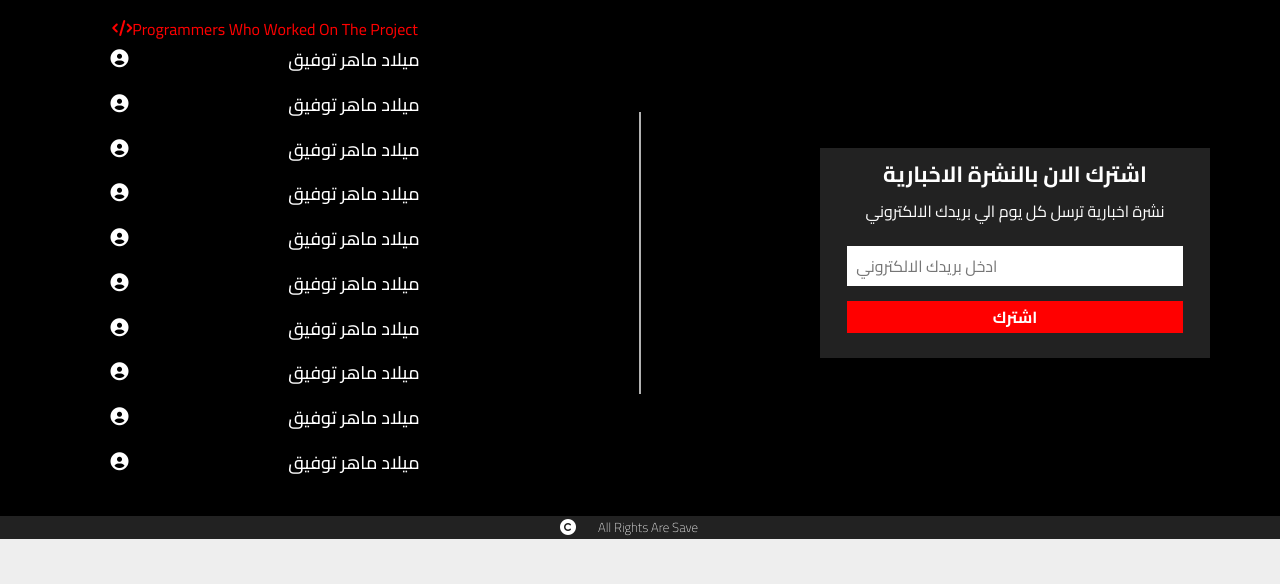
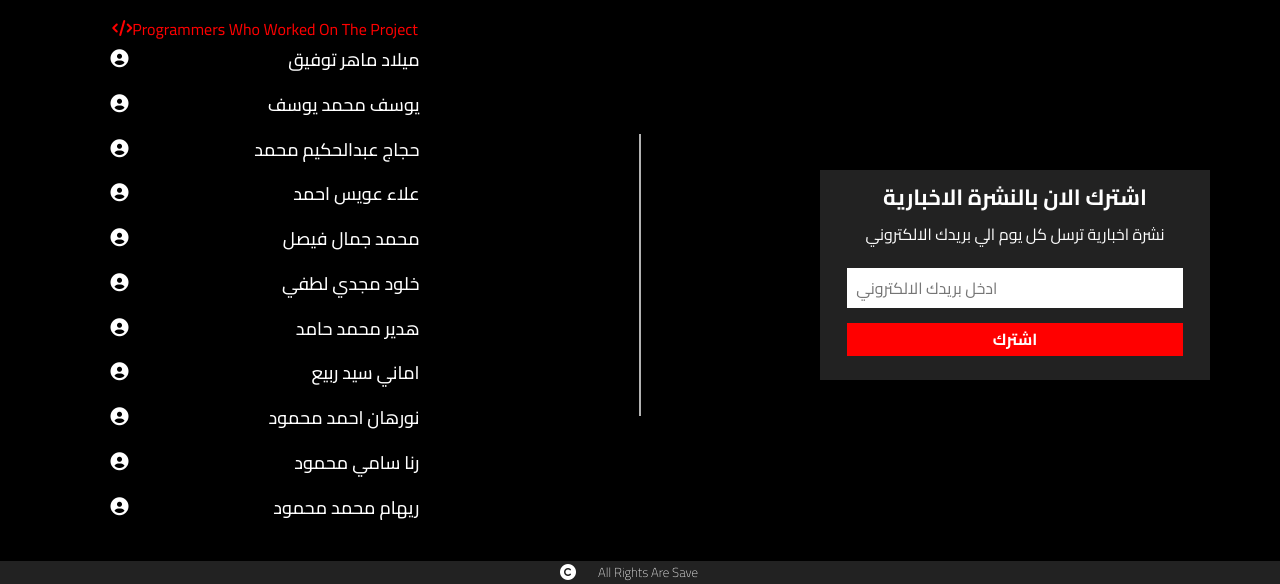
Before and after one commit to meladmaher/TGNEWS, a plain HTML site: page index.html in a window 1280 px wide. Shown: the part 3374-3958 px from the top of the page. Before the commit the page ends 3913 px from the top, so only its background shows below. Drawn offline with Linux system fonts and the light colour scheme.

Commit message:
Update index.html

```diff
--- a/index.html
+++ b/index.html
@@ -25,7 +25,7 @@
   <link rel="preconnect" href="https://fonts.gstatic.com" crossorigin>
   <link href="https://fonts.googleapis.com/css2?family=Cairo:wght@200;300;400;500;600;700;800;900;1000&display=swap"
     rel="stylesheet">
-  <title>News</title>
+  <title>TG News</title>
 </head>
 
 <body>
@@ -438,15 +438,17 @@
           </div>
           <div class="TheNAme">
             <h1> <i class="fa-solid fa-circle-user"></i>ميلاد ماهر توفيق</h1>
-            <h1> <i class="fa-solid fa-circle-user"></i>ميلاد ماهر توفيق</h1>
-            <h1> <i class="fa-solid fa-circle-user"></i>ميلاد ماهر توفيق</h1>
-            <h1> <i class="fa-solid fa-circle-user"></i>ميلاد ماهر توفيق</h1>
-            <h1> <i class="fa-solid fa-circle-user"></i>ميلاد ماهر توفيق</h1>
-            <h1> <i class="fa-solid fa-circle-user"></i>ميلاد ماهر توفيق</h1>
-            <h1> <i class="fa-solid fa-circle-user"></i>ميلاد ماهر توفيق</h1>
-            <h1> <i class="fa-solid fa-circle-user"></i>ميلاد ماهر توفيق</h1>
-            <h1> <i class="fa-solid fa-circle-user"></i>ميلاد ماهر توفيق</h1>
-            <h1> <i class="fa-solid fa-circle-user"></i>ميلاد ماهر توفيق</h1>
+            <h1> <i class="fa-solid fa-circle-user"></i>يوسف محمد يوسف</h1>
+            <h1> <i class="fa-solid fa-circle-user"></i>حجاج عبدالحكيم محمد</h1>
+            <h1> <i class="fa-solid fa-circle-user"></i>علاء عويس احمد</h1>
+            <h1> <i class="fa-solid fa-circle-user"></i>محمد جمال فيصل</h1>
+            <h1> <i class="fa-solid fa-circle-user"></i>خلود مجدي لطفي</h1>
+            <h1> <i class="fa-solid fa-circle-user"></i> هدير محمد حامد</h1>
+            <h1> <i class="fa-solid fa-circle-user"></i> اماني سيد ربيع</h1>
+            <h1> <i class="fa-solid fa-circle-user"></i>  نورهان احمد محمود</h1>
+            <h1> <i class="fa-solid fa-circle-user"></i>  رنا سامي محمود</h1>
+            <h1> <i class="fa-solid fa-circle-user"></i>ريهام محمد محمود</h1>
+
           </div>
         </div>
       </div>
```
